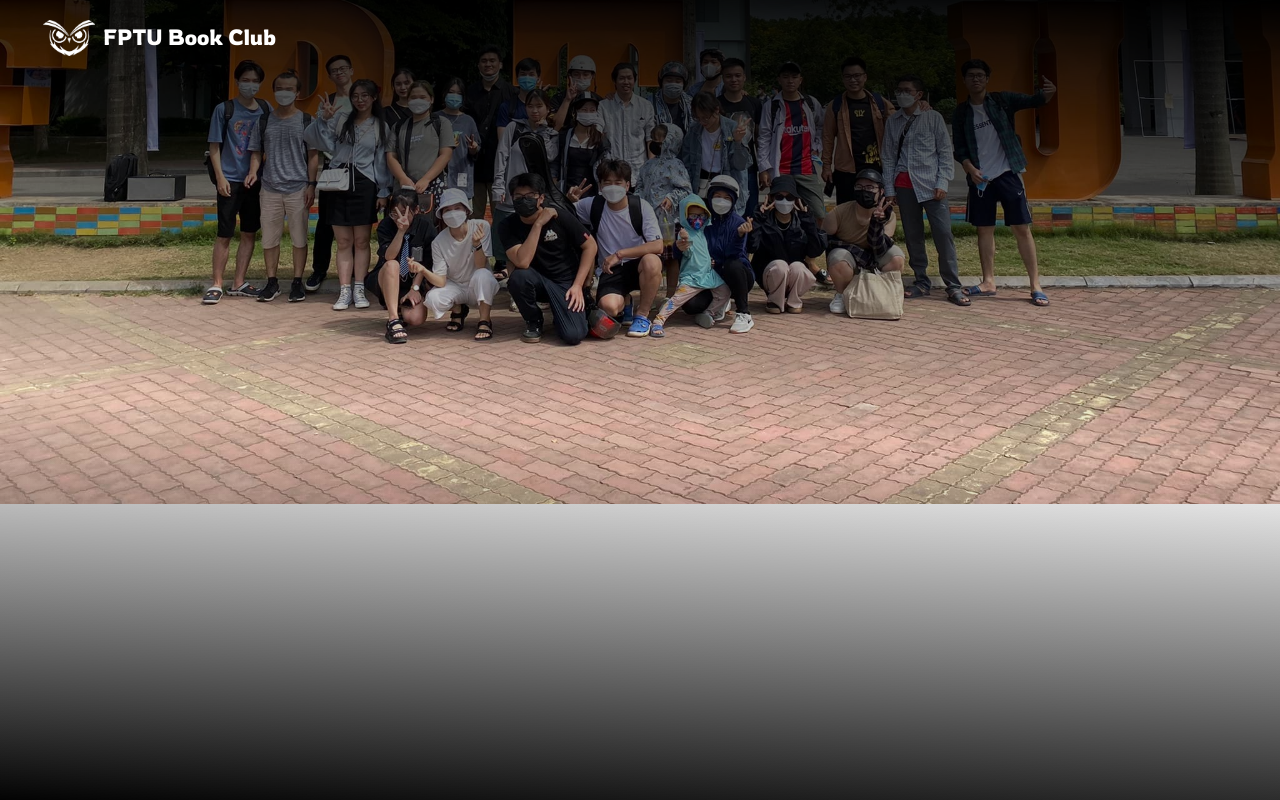
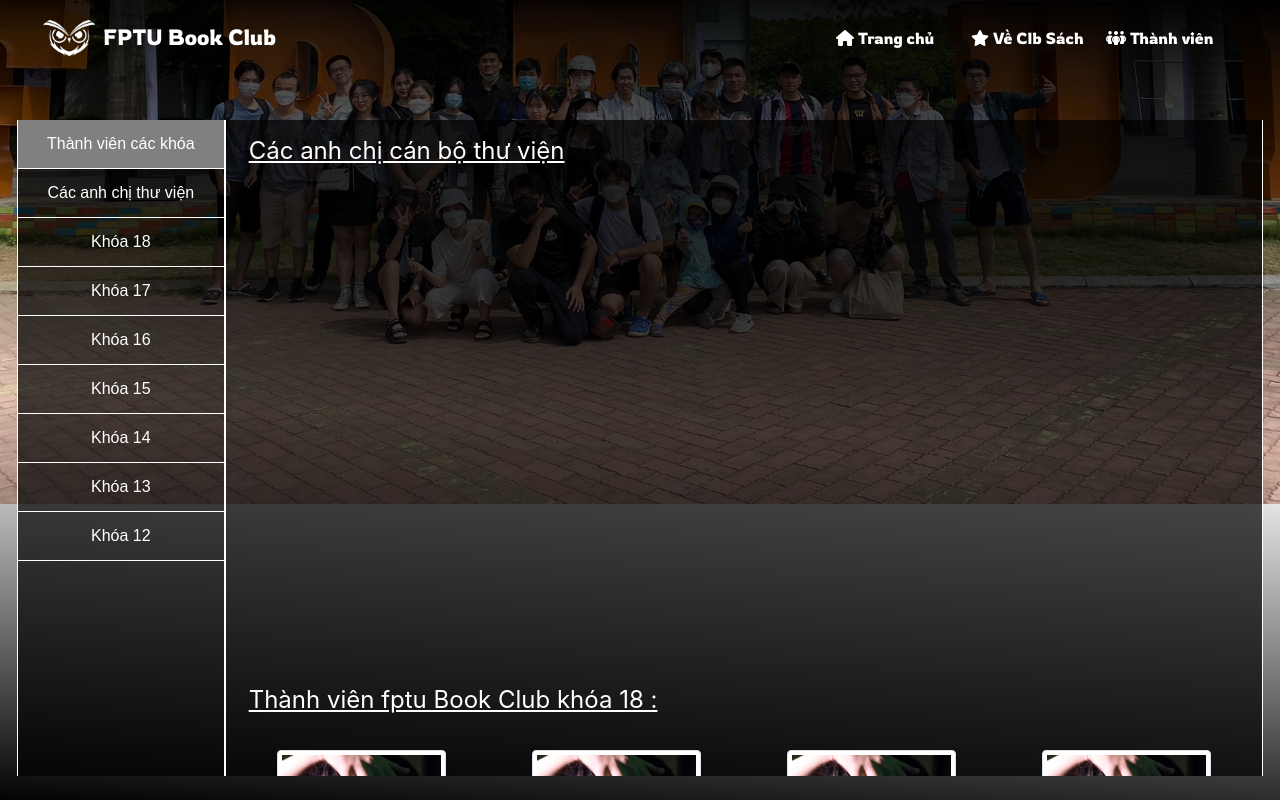
Before and after one commit to sonkun-game/fubookclub, a Nuxt app: page /home in a window 1280 px wide. Built offline with nearby package versions, Linux system fonts and the light colour scheme.

Commit message:
Init member page

```diff
--- a/assets/css/main.css
+++ b/assets/css/main.css
@@ -14,7 +14,7 @@
 
 /* Color */
 .c_white {
-  color: white !important;
+  color: white;
 }
 
 .c_fbc_pink {
--- /dev/null
+++ b/components/Body/BodyMember.vue
@@ -0,0 +1,261 @@
+
+<template>
+  <div class="table-container">
+    <div class="row dark_background">
+      <nav class="scroll_control item white_border-y col-sm-2 p-0">
+        <ul>
+          <li class="member_list" v-for="(item,index) in list_member"
+              :key="index"
+              @click="scrollToMember(item.key,item.pos)">
+            {{ item.name }}
+          </li>
+        </ul>
+      </nav>
+      <div class="item white_border-y col-sm-10">
+        <div class="member_list_detail">
+          <!-- a block of member -->
+          <div>
+            <fieldset v-for="(item,index) in list_member" :key="index" :id="'section' + item.key" >
+              <template v-if="item.key != '-1' && item.key != '0'">
+                <legend class="w-auto">Thành viên fptu Book Club khóa {{ item.key }} : </legend>
+                <div class="member_detail_content">
+                  <div class="row">
+                    <div class="col" v-for="index in 4" :key="index">
+                      <figure class="figure d-flex flex-column pt-4">
+                        <ImageBase
+                          custom_class="figure_image img-thumbnail rounded m-auto"
+                          name="damanhtuan.jpg"
+                          type="member_avatar"
+                          alt="avatar"></ImageBase>
+                        <figcaption class="figure-caption m-auto pt-2">Đàm Anh Tuấn</figcaption>
+                      </figure>
+                    </div>
+                  </div>
+                </div>
+              </template>
+              <template v-else-if="item.key == '0'">
+                <legend class="w-auto">Các anh chị cán bộ thư viện</legend>
+                <div class="member_detail_content">
+                </div>
+              </template>
+            </fieldset>
+          </div>
+        </div>
+      </div>
+    </div>
+  </div>
+</template>
+
+<script>
+import ImageBase from '../common/ImageBase.vue';
+
+export default {
+  name: 'BodyMember',
+  components: {ImageBase},
+  data() {
+    return {
+      list_member: [
+        {
+          name: "Thành viên các khóa",
+          key: '-1',
+          pos: -1,
+          members: []
+        },
+        {
+          name: 'Các anh chị thư viện',
+          key: '0',
+          pos: 0,
+          members: [
+
+          ]
+        },
+        {
+          name: 'Khóa 18',
+          key: '18',
+          pos: 560,
+          members: [
+
+          ]
+        },
+        {
+          name: 'Khóa 17',
+          key: '17',
+          pos: 1110,
+          members: [
+
+          ]
+        },
+        {
+          name: 'Khóa 16',
+          key: '16',
+          pos: 1660,
+          members: [
+
+          ]
+        },
+        {
+          name: 'Khóa 15',
+          key: '15',
+          pos: 2210,
+          members: [
+
+          ]
+        },
+        {
+          name: 'Khóa 14',
+          key: '14',
+          pos: 2760,
+          members: [
+
+          ]
+        },
+        {
+          name: 'Khóa 13',
+          key: '13',
+          pos: 3310,
+          members: [
+
+          ]
+        },
+        {
+          name: 'Khóa 12',
+          key: '12',
+          pos: 3860,
+          members: [
+
+          ]
+        },
+      ],
+      list_member_detail: [
+        {
+          name: 'Son',
+          age: '17',
+          description: 'Dep Trai',
+          image_link: '....',
+          key: '12'
+        },
+        {
+          name: 'Son',
+          age: '17',
+          description: 'Dep Trai',
+          image_link: '....',
+          key: '12'
+        }
+      ]
+    }
+  },
+  methods: {
+    scrollToMember: (section, pos) => {
+      if(section != '-1') {
+        $('.member_list_detail').animate({
+          scrollTop: pos
+        }, 1000)
+        // $("#section" + section)[0].scrollIntoView();
+      }
+
+    }
+  },
+}
+</script>
+
+<style scoped>
+* {
+  color: white;
+}
+/* Scrollbar */
+/* width */
+::-webkit-scrollbar {
+  width: 10px;
+  border-radius: 15px;
+}
+/* Track */
+::-webkit-scrollbar-track {
+  background: transparent;
+  border: 1px white solid;
+}
+/* Handle */
+::-webkit-scrollbar-thumb {
+  background: transparent;
+  border: 1px white solid;
+}
+/* Handle on hover */
+::-webkit-scrollbar-thumb:hover {
+  background: white;
+}
+figure.figure{
+  cursor: pointer;
+}
+.table-container {
+  position: relative;
+  width: 95%;
+  margin-top: 15vh;
+  margin-right: auto;
+  margin-left: auto;
+}
+fieldset {
+  position: relative;
+  margin-bottom: 5px;
+}
+/* member list */
+ul {
+  padding: 0;
+}
+li.member_list {
+  margin: 0;
+  list-style: none;
+  font-size: 16px;
+  font-family: Arial, Helvetica, sans-serif;
+  text-align: center;
+  padding: 12px 0 12px 0;
+  border-bottom: 1px solid white;
+  cursor: pointer;
+  font-weight: 500;
+}
+li.member_list:not(:first-child):hover {
+  background-color: rgba(0,0,0,0.8);
+  font-size: 20px;
+  padding: 18px 0 18px 0;
+}
+li.member_list:first-child {
+  background-color: gray;
+  /* color: black; */
+}
+/* member list detail */
+legend {
+  text-decoration: underline;
+}
+.member_list_detail {
+  width: 100%;
+  height: 100%;
+  overflow: auto;
+  padding: 8px;
+}
+.member_detail_content {
+  width: 100%;
+  height: 500px;
+  overflow: hidden;
+}
+.figure_image {
+  width: 75%;
+}
+.figure-caption {
+  font-size: 16px;
+  font-weight: 700;
+}
+/* other */
+.dark_background {
+  background-color: rgba(0,0,0,0.7);
+  position: relative;
+}
+.white_border {
+  border: 1px solid white;
+}
+.white_border-y {
+  border-color: white;
+  border-width: 0 1px 0 1px;
+  border-style: solid;
+}
+.item {
+  height: 82vh;
+}
+</style>
--- a/components/Header/HeaderHome.vue
+++ b/components/Header/HeaderHome.vue
@@ -5,6 +5,15 @@
         <div class="logo">
           <ImageBase custom_class="float-left w-5 pr-2 img_anim" name="logo4.png" type="logo" alt="Logo Image"> </ImageBase>
           <div class="title c_white"> FPTU Book Club </div>
+        </div>
+        <div class="menu m_home c_white">
+          <i class="fa-solid fa-house"></i>Trang chủ
+        </div>
+        <div class="menu m_about c_white">
+          <i class="fa-solid fa-star"></i>Về Clb Sách
+        </div>
+        <div class="menu m_member c_white">
+          <i class="fa-solid fa-people-group"></i>Thành viên
         </div>
       </div>
     </nav>
@@ -20,9 +29,12 @@ export default {
 </script>
 
 <style scoped>
+  i {
+    padding: 4px
+  }
   header {
-    display: block;
     position: fixed;
+    top:0;
     z-index: 9999;
     width: 100%;
     padding:12px
@@ -30,11 +42,36 @@ export default {
   .title {
     font-family: 'rowdies', Arial, Helvetica, sans-serif;
     font-size: 22px;
+    transition: 1s;
+  }
+  .title:hover {
+    font-size: 24px;
   }
   /* logo content image and title */
   .logo {
     width: fit-content;
     cursor: pointer;
+  }
+  .menu {
+    font-family: 'rowdies', Arial, Helvetica, sans-serif;
+    font-size: 16px;
+    width: fit-content;
+    cursor: pointer;
+    min-width: 135px;
+    padding: 0;
+    transition: 1s;
+  }
+  .menu:hover {
+    font-size: 18px;
+  }
+  .m_home:hover {
+    color:greenyellow
+  }
+  .m_about:hover {
+    color: pink;
+  }
+  .m_member:hover {
+    color: yellow;
   }
   /* logo animation */
   .img_anim{
--- a/components/common/BlackBase.vue
+++ b/components/common/BlackBase.vue
@@ -12,7 +12,8 @@ export default {
 .black_bg {
     width: 100%;
     height: 100%;
-    position: absolute;
+    position: fixed;
+    top:0;
     /* background-color: black; */
     /* black top */
     /* background: rgb(0,0,0);
--- a/nuxt.config.js
+++ b/nuxt.config.js
@@ -1,76 +1,87 @@
 export default {
   // Global page headers: https://go.nuxtjs.dev/config-head
   head: {
-    title: 'fubookclub',
+    title: "fubookclub",
     htmlAttrs: {
-      lang: 'en'
+      lang: "en",
     },
     meta: [
-      { charset: 'utf-8' },
-      { name: 'viewport', content: 'width=device-width, initial-scale=1' },
-      { hid: 'description', name: 'description', content: '' },
-      { name: 'format-detection', content: 'telephone=no' }
+      { charset: "utf-8" },
+      { name: "viewport", content: "width=device-width, initial-scale=1" },
+      { hid: "description", name: "description", content: "" },
+      { name: "format-detection", content: "telephone=no" },
     ],
     link: [
-      { rel: 'icon', type: 'image/x-icon', href: '/icon/logo.ico' },
-      { rel: 'stylesheet',
-        href: 'https://cdn.jsdelivr.net/npm/bootstrap@5.0.2/dist/css/bootstrap.min.css',
-        integrity: "sha384-EVSTQN3/azprG1Anm3QDgpJLIm9Nao0Yz1ztcQTwFspd3yD65VohhpuuCOmLASjC",
-        crossorigin: "anonymous"}
+      { rel: "icon", type: "image/x-icon", href: "/icon/logo.ico" },
+      {
+        rel: "stylesheet",
+        href: "https://cdn.jsdelivr.net/npm/bootstrap@5.0.2/dist/css/bootstrap.min.css",
+        integrity:
+          "sha384-EVSTQN3/azprG1Anm3QDgpJLIm9Nao0Yz1ztcQTwFspd3yD65VohhpuuCOmLASjC",
+        crossorigin: "anonymous",
+      },
+      // fontawsome 6.2.1
+      {
+        rel: "stylesheet",
+        href: "https://cdnjs.cloudflare.com/ajax/libs/font-awesome/6.2.1/css/all.min.css",
+        integrity:"sha512-MV7K8+y+gLIBoVD59lQIYicR65iaqukzvf/nwasF0nqhPay5w/9lJmVM2hMDcnK1OnMGCdVK+iQrJ7lzPJQd1w==",
+        crossorigin:"anonymous",
+        referrerpolicy:"no-referrer"
+      },
     ],
     script: [
-      { src: 'https://code.jquery.com/jquery-3.6.0.min.js',
+      // jquery
+      {
+        src: "https://code.jquery.com/jquery-3.6.0.min.js",
         integrity: "sha256-/xUj+3OJU5yExlq6GSYGSHk7tPXikynS7ogEvDej/m4=",
-        crossorigin: "anonymous"},
-      { src: 'https://cdn.jsdelivr.net/npm/bootstrap@5.0.2/dist/js/bootstrap.bundle.min.js',
-        integrity: "sha384-MrcW6ZMFYlzcLA8Nl+NtUVF0sA7MsXsP1UyJoMp4YLEuNSfAP+JcXn/tWtIaxVXM",
-        crossorigin: "anonymous"},
-    ]
+        crossorigin: "anonymous",
+      },
+      // bootstrap
+      {
+        src: "https://cdn.jsdelivr.net/npm/bootstrap@5.0.2/dist/js/bootstrap.bundle.min.js",
+        integrity:
+          "sha384-MrcW6ZMFYlzcLA8Nl+NtUVF0sA7MsXsP1UyJoMp4YLEuNSfAP+JcXn/tWtIaxVXM",
+        crossorigin: "anonymous",
+      },
+    ],
   },
 
   env: {
-    default_text: 'WELCOME TO FU BOOK CLUB !',
-    baseURL: 'https://firebasestorage.googleapis.com/v0/b/fubookclub.appspot.com'
-
+    default_text: "WELCOME TO FU BOOK CLUB !",
+    baseURL:
+      "https://firebasestorage.googleapis.com/v0/b/fubookclub.appspot.com",
   },
 
   // Global CSS: https://go.nuxtjs.dev/config-css
-  css: [
-    "~assets/css/main.css",
-    "~assets/css/bs_cust.css"
-  ],
+  css: ["~assets/css/main.css", "~assets/css/bs_cust.css"],
 
   // Plugins to run before rendering page: https://go.nuxtjs.dev/config-plugins
-  plugins: [
-    '~plugins/core-components.js'
-  ],
+  plugins: ["~plugins/core-components.js"],
 
   // Auto import components: https://go.nuxtjs.dev/config-components
   components: true,
 
   // Modules for dev and build (recommended): https://go.nuxtjs.dev/config-modules
-  buildModules: [
-  ],
+  buildModules: [],
 
   // Modules: https://go.nuxtjs.dev/config-modules
   modules: [
     // https://go.nuxtjs.dev/bootstrap
-    'bootstrap-vue/nuxt',
+    "bootstrap-vue/nuxt",
     // https://go.nuxtjs.dev/axios
-    '@nuxtjs/axios',
+    "@nuxtjs/axios",
   ],
 
   // Axios module configuration: https://go.nuxtjs.dev/config-axios
   axios: {
     // Workaround to avoid enforcing hard-coded localhost:3000: https://github.com/nuxt-community/axios-module/issues/308
-    baseURL: '/',
+    baseURL: "/",
   },
 
   // Build Configuration: https://go.nuxtjs.dev/config-build
-  build: {
-  },
+  build: {},
 
   babel: {
-    compact: true
-  }
-}
+    compact: true,
+  },
+};
--- a/pages/home/index.vue
+++ b/pages/home/index.vue
@@ -2,20 +2,21 @@
   <div>
     <ImageBase custom_class="bg" name="bg.jpg" type="bg" alt="Logo Image"> </ImageBase>
     <BlackBase></BlackBase>
-    <!-- assets\img\logo\logo4.jpg -->
-    <!-- <ImageBase name="logo4.png" type="logo" alt="Logo Image"> </ImageBase> -->
+    <BodyMember></BodyMember>
   </div>
 </template>
 
 <script>
 import ImageBase from '@/components/common/ImageBase.vue'
 import BlackBase from '@/components/common/BlackBase.vue'
+import BodyMember from '~/components/Body/BodyMember.vue';
 
 export default {
   layout: 'main_layout',
   components: {
     ImageBase,
-    BlackBase
+    BlackBase,
+    BodyMember
   }
 }
 </script>
```
Also changed, not shown: assets/img/member_avatar/damanhtuan.jpg (added), assets/img/member_avatar/nhatchung.jpg (added). Lines whose indentation alone changed are shown as unchanged.
